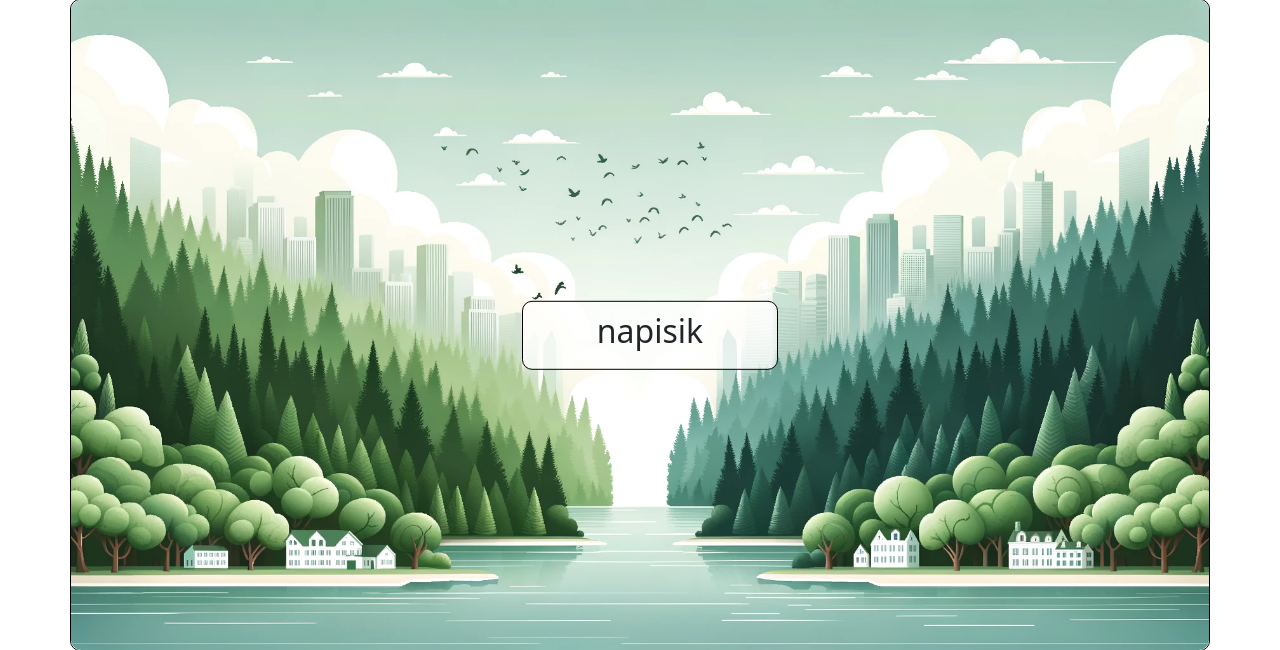
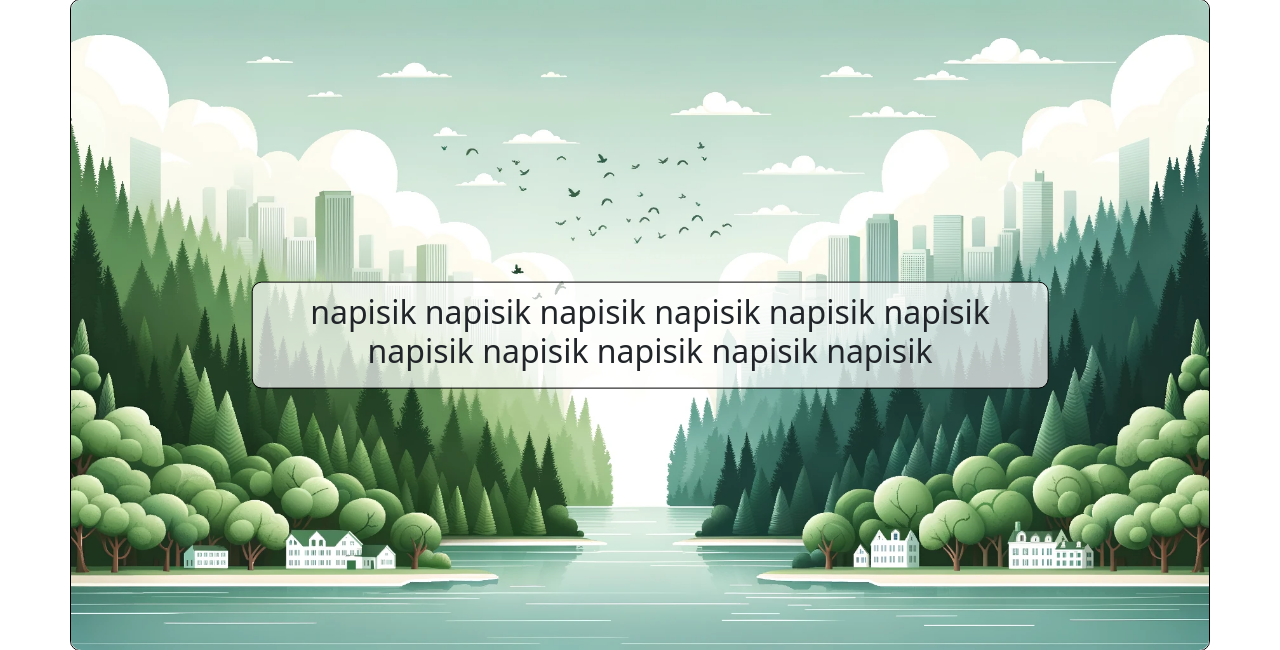
Before and after one commit to mociok/infotech-team, a Django app: page / in a window 1280 px wide. Shown: the part 57-707 px from the top of the page. Run offline with Django 4.2, Linux system fonts and the light colour scheme; some libraries are stand-ins or nearby versions.

Commit message:
responsywny napis na zdjęciu

```diff
--- a/static/assets/bootstrap/css/main_style.css
+++ b/static/assets/bootstrap/css/main_style.css
@@ -61,18 +61,20 @@ img{
       display: block;
     }
 
-    /* Zaktualizowany styl dla div o klasie "blur" */
-    .blur {
+.blur {
       background-color: rgba(255, 255, 255, 0.7); /* Przezroczyste tło */
       border: solid black 1px;
       border-radius: 10px;
       padding: 10px;
-      width: 20vw;
+      min-width: 70%; /* Szerokość w procentach */
       position: absolute;
       top: 50%;
       left: 50%;
       transform: translate(-50%, -50%);
+      max-height: 70%; /* Maksymalna wysokość diva "blur" */
+
     }
+
 
     .obramowka3{
     border: solid black 1px;
--- a/templates/main.html
+++ b/templates/main.html
@@ -45,9 +45,12 @@
           <div class="col" style="padding: 0">
             <div class="biur">
               <img src="{% static 'img/img1.png' %}" alt="zdjęcie" style="border-radius: 10px">
-              <div class="blur">
-                <h2>napisik</h2>
-              </div>
+                <div class="rzecz">
+                  <div class="blur">
+                    <h2>napisik napisik napisik napisik napisik napisik napisik napisik napisik napisik napisik </h2>
+                  </div>
+                </div>
+
             </div>
           </div>
         </div>
```
Also changed, not shown: static/assets/bootstrap/css/style.css (+20 -2 lines).
